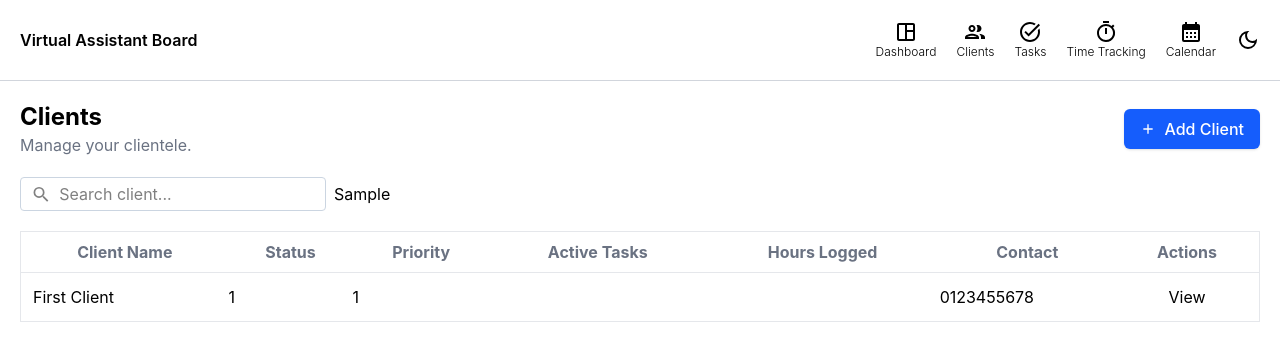
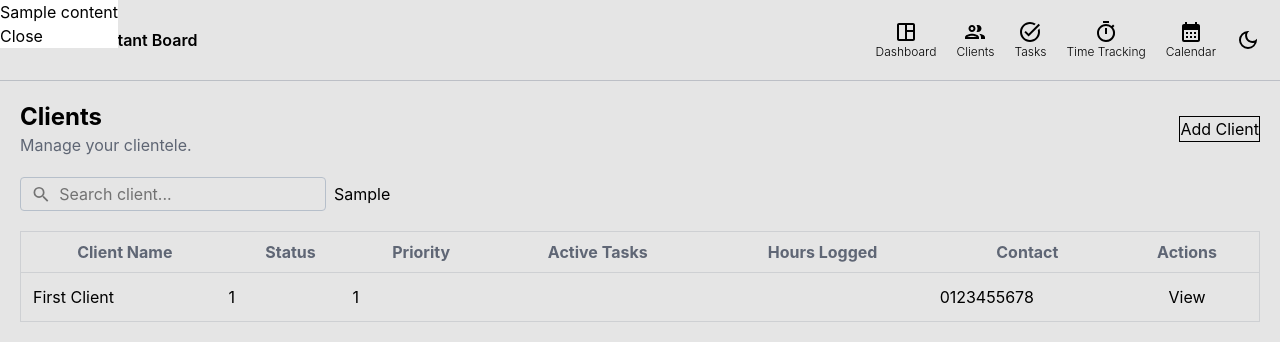
Before and after one commit to allanrodneyyy/VA-To-Do-List, a React (Vite) app: page /clients in a window 1280 px wide. Both pictures are taken after a click on the button 1248 px from the left and 40 px from the top of the page. Shown: the top 342 px of the page. Built offline with nearby package versions, Linux system fonts and the light colour scheme.

Commit message:
Add modal in add clients

```diff
--- a/src/components/Layout/Clients/ClientsTable.jsx
+++ b/src/components/Layout/Clients/ClientsTable.jsx
@@ -1,4 +1,5 @@
 import { Clients } from "../../../data/clients";
+import Buttons from "../../ui/buttons/Buttons";
 
 export function ClientsTable() {
 
@@ -14,8 +15,6 @@ export function ClientsTable() {
     'Contact',
     'Actions'
   ]
-
-  console.log(datas);
 
   return (
     <section className="max-h-96 overflow-x-auto">
@@ -40,7 +39,8 @@ export function ClientsTable() {
               <td> { } </td>
               <td> {data.phone ? data.phone : '-'} </td>
               <td className="text-center ">
-                <button className="cursor-pointer hover:bg-gray-100 px-5 rounded py-1">
+                <button className="cursor-pointer hover:bg-gray-200 px-5 rounded py-1"
+                >
                   View
                 </button>
               </td>
--- a/src/components/ui/buttons/Buttons.jsx
+++ b/src/components/ui/buttons/Buttons.jsx
@@ -2,7 +2,7 @@ import React from 'react';
 
 export default function Buttons({ children, variant = 'primary', onClick }) {
   // Base classes that apply to every button variant
-  const baseStyles = "font-medium py-2 px-4 rounded-md transition duration-200 ease-in-out active:scale-95 shadow-sm";
+  const baseStyles = "font-medium py-2 px-4 rounded-md transition duration-200 ease-in-out active:scale-95 shadow-sm cursor-pointer";
 
   // Design system variations
   const variants = {
--- /dev/null
+++ b/src/components/ui/modals/ClientsAddModal.jsx
@@ -0,0 +1,12 @@
+export function ClientsAddModal({ dialogRef }) {
+  return (
+    <dialog ref={dialogRef}>
+      <p>
+        Sample content
+      </p>
+
+      <button onClick={() => dialogRef.current.close()}>Close</button>
+    </dialog>
+  );
+
+}
--- a/src/pages/Clients.jsx
+++ b/src/pages/Clients.jsx
@@ -1,10 +1,13 @@
 import { Header } from "../components/Layout/Header";
 import Buttons from "../components/ui/buttons/Buttons";
 import { ClientsTable } from "../components/Layout/Clients/ClientsTable";
+import { ClientsAddModal } from "../components/ui/modals/ClientsAddModal";
 import { MdOutlineAdd, MdOutlineSearch } from "react-icons/md";
 import '../App.css'
+import { useRef } from "react";
 
 export function Clients({ theme, setTheme }) {
+  const dialogRef = useRef(null);
 
   return (
     <>
@@ -19,8 +22,11 @@ export function Clients({ theme, setTheme }) {
               Manage your clientele.
             </p>
           </section>
-
-          <Buttons variant="primary" className="flex "><MdOutlineAdd />Add Client</Buttons>
+          <ClientsAddModal dialogRef={dialogRef} />
+          <button onClick={dialogRef.current?.showModal()} className="border">
+            Add Client
+          </button>
+          {/* <Buttons variant="primary" className="flex" ><MdOutlineAdd />Add Client</Buttons> */}
         </div>
 
         <section className="flex  sm:grid sm:grid-cols-2" >
```
